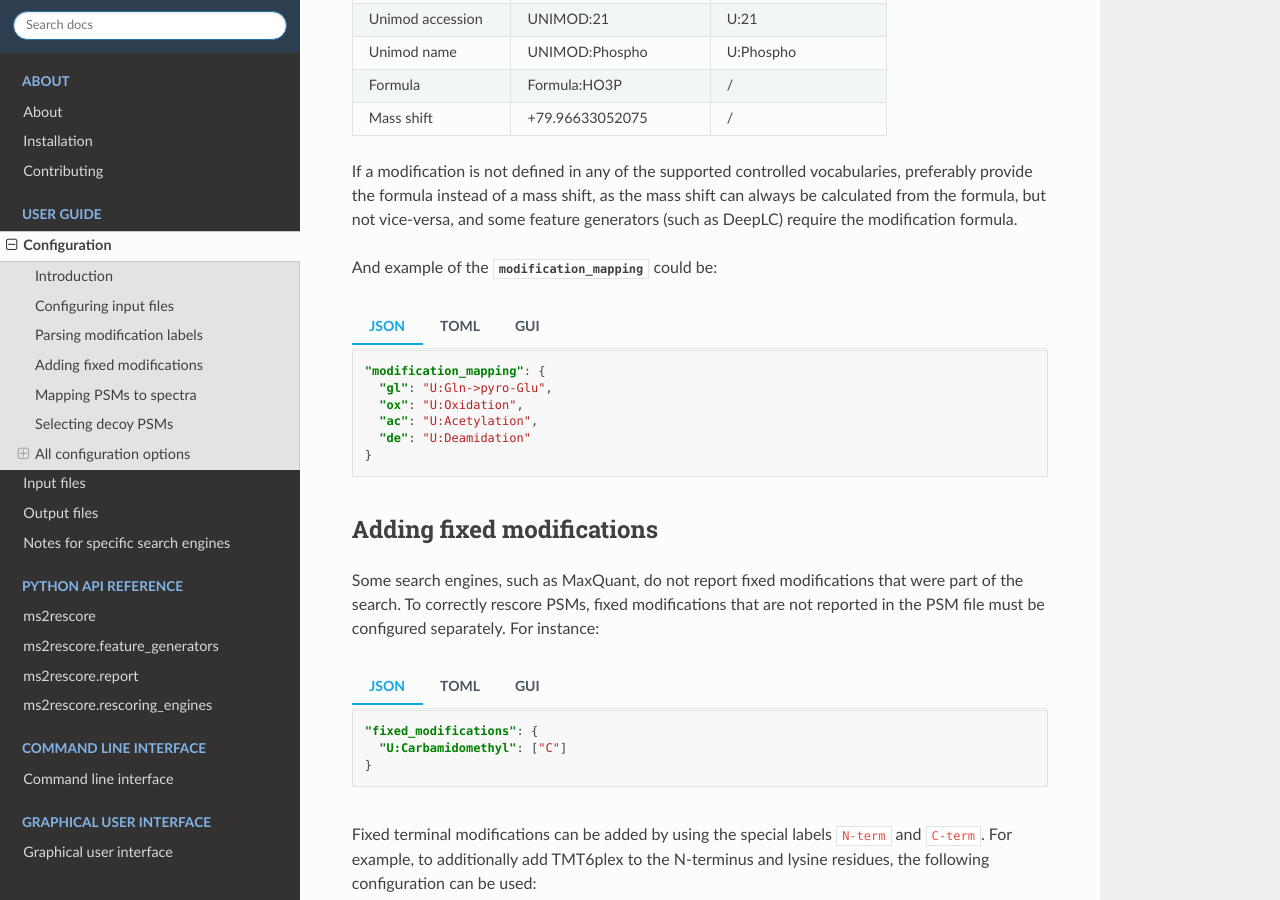
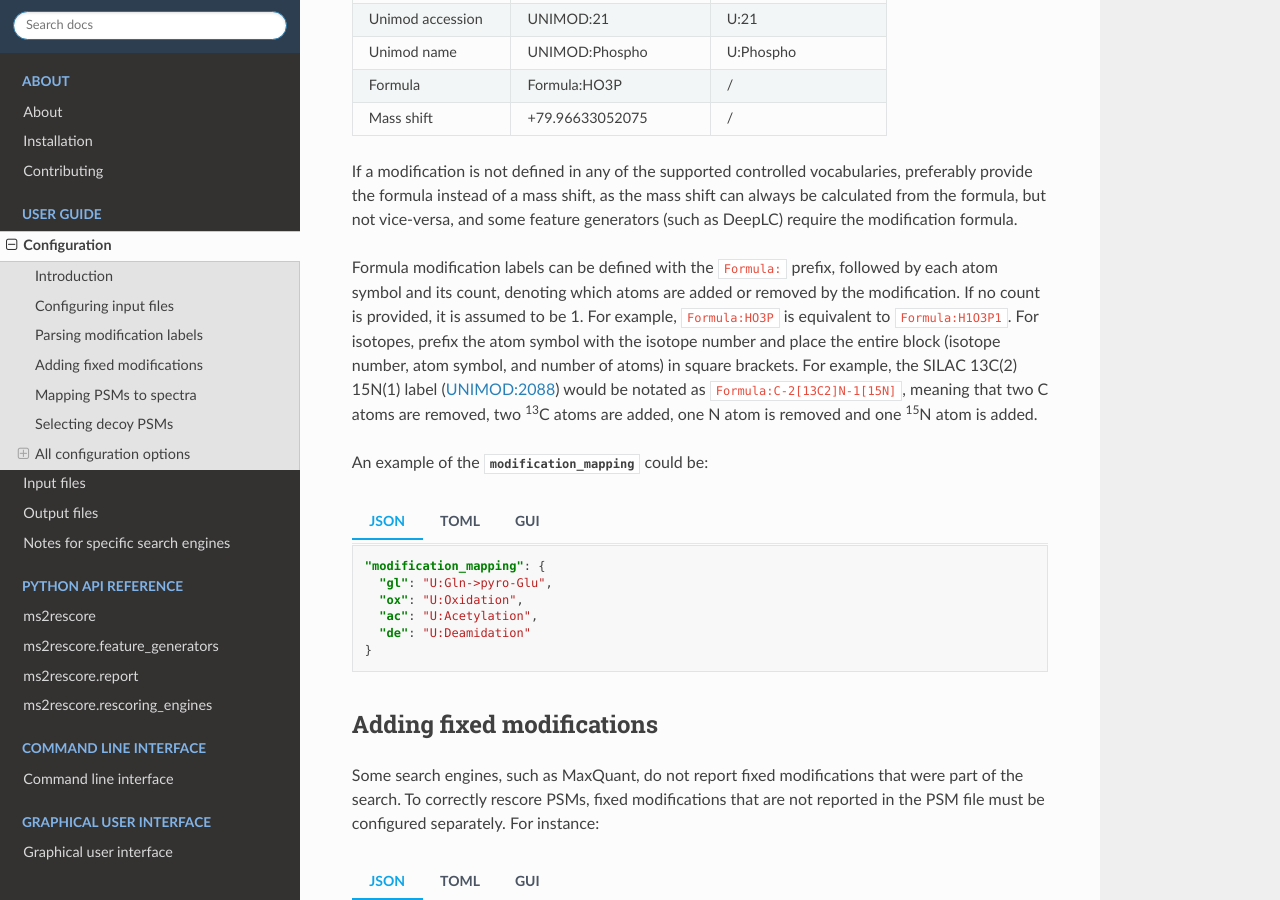
Before and after one commit to compomics/ms2rescore, a Sphinx documentation site: the page built from docs/source/userguide/configuration.rst, in a window 1280 px wide and 900 px high, scrolled down 1333 px. Built offline with Sphinx 7.4.7 and the Read the Docs theme 2.0.0, drawn with Linux system fonts in a browser that asks for light colours; comment, search, counter and statistics services are not loaded.

Commit message:
Add docs for isobaric formula modifications

```diff
--- a/docs/source/userguide/configuration.rst
+++ b/docs/source/userguide/configuration.rst
@@ -81,7 +81,20 @@ preferably provide the formula instead of a mass shift, as the mass shift can al
 be calculated from the formula, but not vice-versa, and some feature generators (such as DeepLC)
 require the modification formula.
 
-And example of the :py:obj:`modification_mapping` could be:
+.. role:: raw-html(raw)
+   :format: html
+
+Formula modification labels can be defined with the ``Formula:`` prefix, followed by each atom
+symbol and its count, denoting which atoms are added or removed by the modification. If no count is
+provided, it is assumed to be 1. For example, ``Formula:HO3P`` is equivalent to ``Formula:H1O3P1``.
+For isotopes, prefix the atom symbol with the isotope number and place the entire block (isotope
+number, atom symbol, and number of atoms) in square brackets. For example, the SILAC 13C(2) 15N(1)
+label (`UNIMOD:2088 <https://unimod.org/modifications_view.php?editid1=2088>`_)
+would be notated as ``Formula:C-2[13C2]N-1[15N]``, meaning that two C atoms are removed, two
+:raw-html:`<sup>13</sup>C` atoms are added, one N atom is removed and one
+:raw-html:`<sup>15</sup>N` atom is added.
+
+An example of the :py:obj:`modification_mapping` could be:
 
 .. tab:: JSON
 
```
